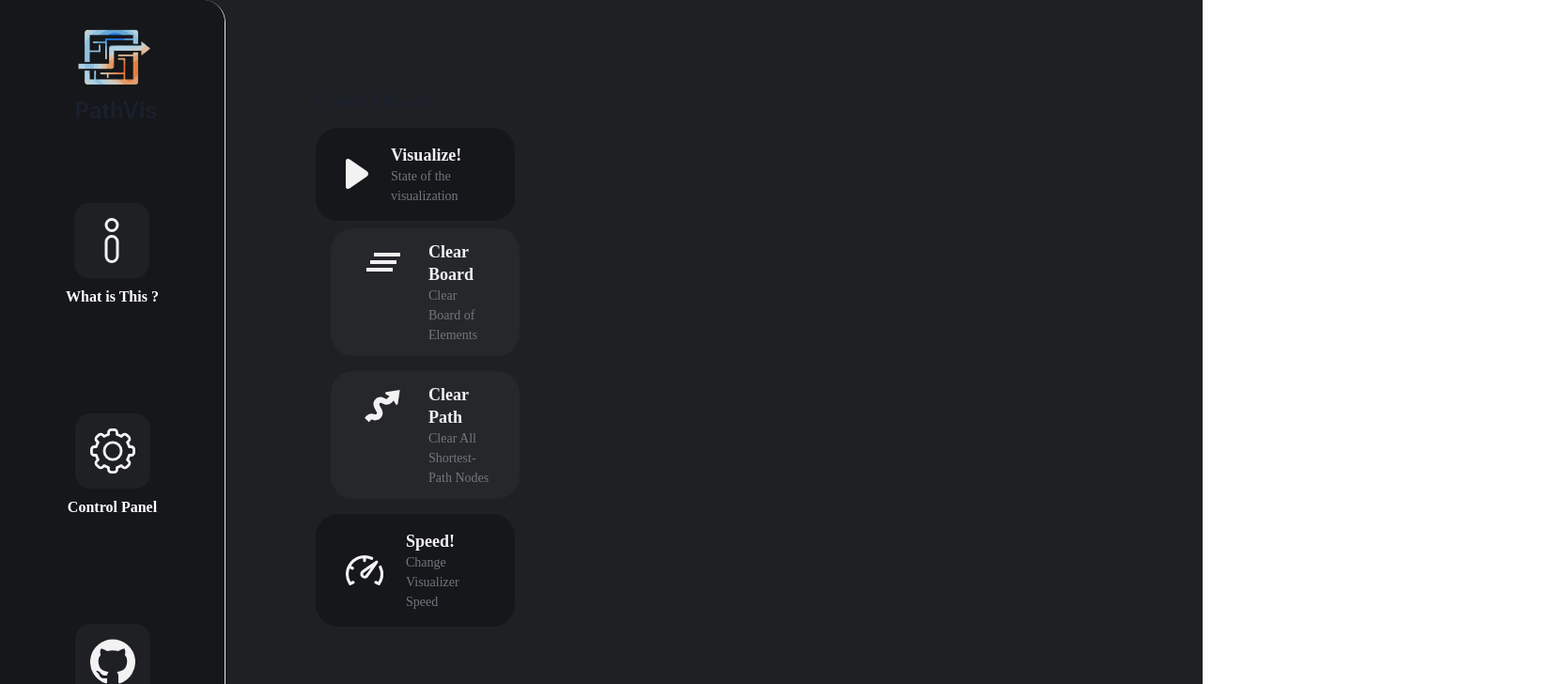
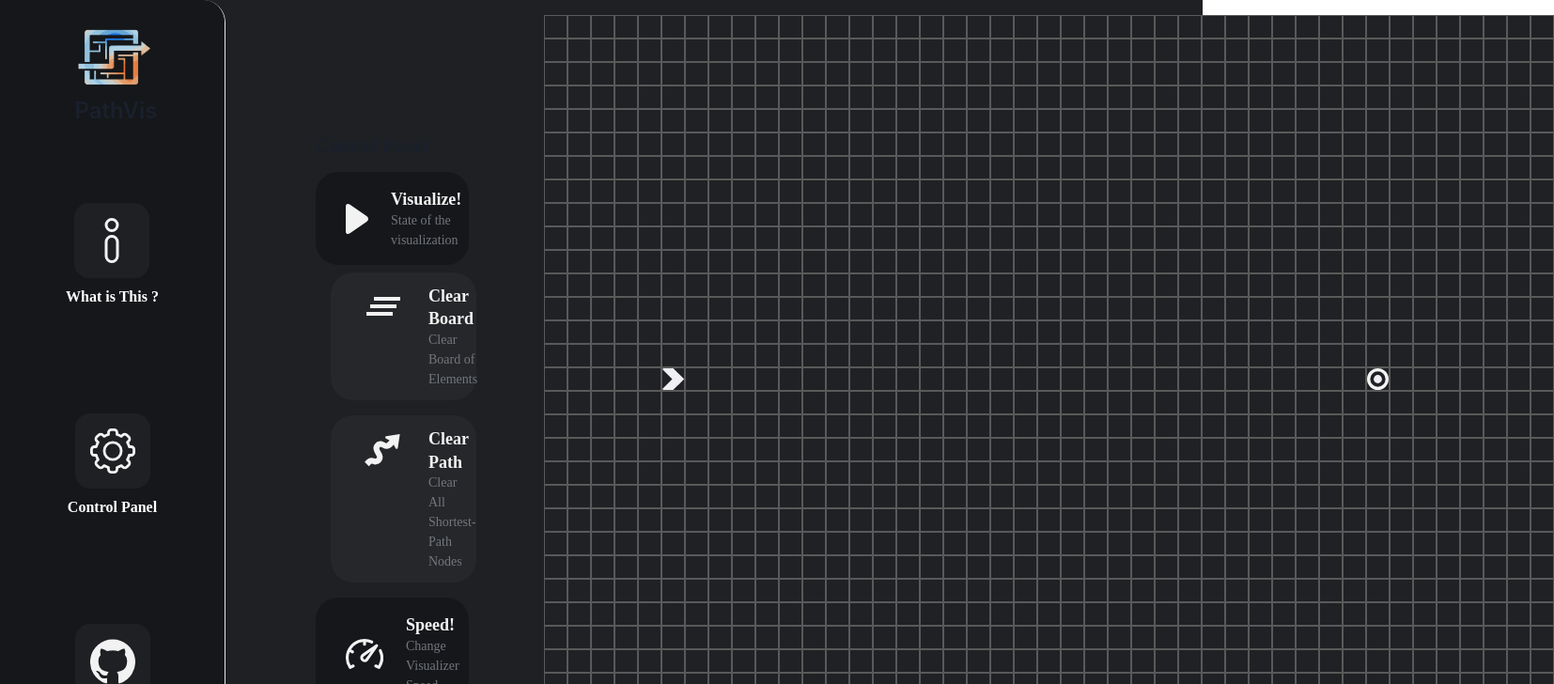
Before and after one commit to AdamAmirah/Pathfinding-Visualizer, a React (Create React App) app: page / in a window 1280 px wide. Both pictures are taken after a click on the link "Control Panel". Shown: the top 728 px of the page at 94% size, 1654 px wide, since content can reach past the window. Built offline with nearby package versions, Linux system fonts and the light colour scheme.

Commit message:
Update grid

```diff
--- a/src/components/Main/Grid.tsx
+++ b/src/components/Main/Grid.tsx
@@ -1,9 +1,114 @@
-import * as React from "react";
+import React, { useState } from "react";
+import { Box } from "@chakra-ui/react";
 
 interface IGridProps {}
 
+const numRows = 35;
+const numCols = 43;
+type ArrayElement = number;
+type TwoDimensionalArray = Array<Array<ArrayElement>>;
+
 const Grid: React.FC<IGridProps> = (props) => {
-  return <></>;
+  const [startPoint, setStartPoint] = useState<[number, number]>([15, 5]);
+  const [endPoint, setEndPoint] = useState<[number, number]>([15, 35]);
+  const [allowedToDraw, setAllowedToDraw] = useState<boolean>(true);
+  const [startButtonClicked, setStartButtonClicked] = useState<boolean>(false);
+  const [endButtonClicked, setEndButtonClicked] = useState<boolean>(false);
+  const [mouseIsPressed, setMouseIsPressed] = React.useState(false);
+
+  const twoDimensionalArray: TwoDimensionalArray = Array(numRows)
+    .fill(0)
+    .map(() => Array(numCols).fill(0));
+  const [grid, setGrid] =
+    React.useState<TwoDimensionalArray>(twoDimensionalArray);
+
+  const handleCellClick = (rowIndex: number, colIndex: number) => {
+    let newGrid = JSON.parse(JSON.stringify(grid));
+    if (allowedToDraw && grid[rowIndex][colIndex] <= 1)
+      newGrid[rowIndex][colIndex] = grid[rowIndex][colIndex] ? 0 : 1;
+    else if (startButtonClicked && grid[rowIndex][colIndex] === 0) {
+      if (startPoint[0] !== -1) {
+        newGrid[startPoint[0]][startPoint[1]] = 0; // start mode
+      }
+      newGrid[rowIndex][colIndex] = 2; // start mode
+      setStartPoint([rowIndex, colIndex]);
+    } else if (endButtonClicked && grid[rowIndex][colIndex] === 0) {
+      if (endPoint[0] !== -1) {
+        newGrid[endPoint[0]][endPoint[1]] = 0; // start mode
+      }
+      newGrid[rowIndex][colIndex] = 3; // end mode
+      setEndPoint([rowIndex, colIndex]);
+    }
+
+    setGrid(newGrid);
+  };
+
+  const handleCellMouseDown = (rowIndex: number, colIndex: number) => {
+    if (!allowedToDraw) return;
+    setMouseIsPressed(true);
+    handleCellClick(rowIndex, colIndex);
+  };
+
+  const handleCellMouseEnter = (rowIndex: number, colIndex: number) => {
+    if (!allowedToDraw) return;
+    if (mouseIsPressed) {
+      handleCellClick(rowIndex, colIndex);
+    }
+  };
+
+  const handleCellMouseUp = () => {
+    if (!allowedToDraw) return;
+    setMouseIsPressed(false);
+  };
+  return (
+    <Box
+      display="grid"
+      gridTemplateColumns={`repeat(${numCols}, 25px)`}
+      width="fit-content"
+      margin="0 auto"
+    >
+      {grid.map((rows, rowIndex) =>
+        rows.map((col, colIndex) => (
+          <Box
+            key={`${rowIndex}-${colIndex}`}
+            width={25}
+            height={25}
+            borderRadius={grid[rowIndex][colIndex] >= 4 ? "50%" : "0%"}
+            backgroundColor={
+              grid[rowIndex][colIndex] === 0
+                ? "#202125" // Color for empty cells
+                : grid[rowIndex][colIndex] === 1
+                ? "#515256" // Color for obstacles
+                : grid[rowIndex][colIndex] === 2
+                ? "green" // Color for start point
+                : grid[rowIndex][colIndex] === 3
+                ? "red" // Color for end point
+                : grid[rowIndex][colIndex] === 4
+                ? "lightblue" // Color for visited cells during search
+                : grid[rowIndex][colIndex] === 5
+                ? "yellow" // Color for cells in the path
+                : undefined
+            }
+            border="1px solid #595959"
+            onMouseDown={() => handleCellMouseDown(rowIndex, colIndex)}
+            onMouseEnter={() => handleCellMouseEnter(rowIndex, colIndex)}
+            onMouseUp={handleCellMouseUp}
+            onClick={() => handleCellClick(rowIndex, colIndex)}
+            backgroundImage={
+              rowIndex === startPoint[0] && colIndex === startPoint[1]
+                ? "chevron-right.svg"
+                : rowIndex === endPoint[0] && colIndex === endPoint[1]
+                ? "actualTarget.svg"
+                : ""
+            }
+            backgroundRepeat="no-repeat"
+            backgroundPosition="center"
+            backgroundSize="100%"
+          ></Box>
+        ))
+      )}
+    </Box>
+  );
 };
 
 export default Grid;
--- a/src/components/MobileSideBar.tsx
+++ b/src/components/SideBar/MobileSideBar.tsx
@@ -9,7 +9,7 @@ import {
 } from "@chakra-ui/react";
 import React from "react";
 import { FiMenu } from "react-icons/fi";
-import SidebarContent from "./SideBar/SidebarContent";
+import SidebarContent from "./SidebarContent";
 
 type Props = {};
 
--- a/src/components/SideBar/SideBar.tsx
+++ b/src/components/SideBar/SideBar.tsx
@@ -1,6 +1,6 @@
 import { Box } from "@chakra-ui/react";
 import SidebarContent from "./SidebarContent";
-import MobileSideBar from "../MobileSideBar";
+import MobileSideBar from "./MobileSideBar";
 interface Props {
   onClickControl: () => void;
   onClickInfo: () => void;
```
Also changed, not shown: public/actualTarget.svg (added), public/chevron-right.svg (added).
